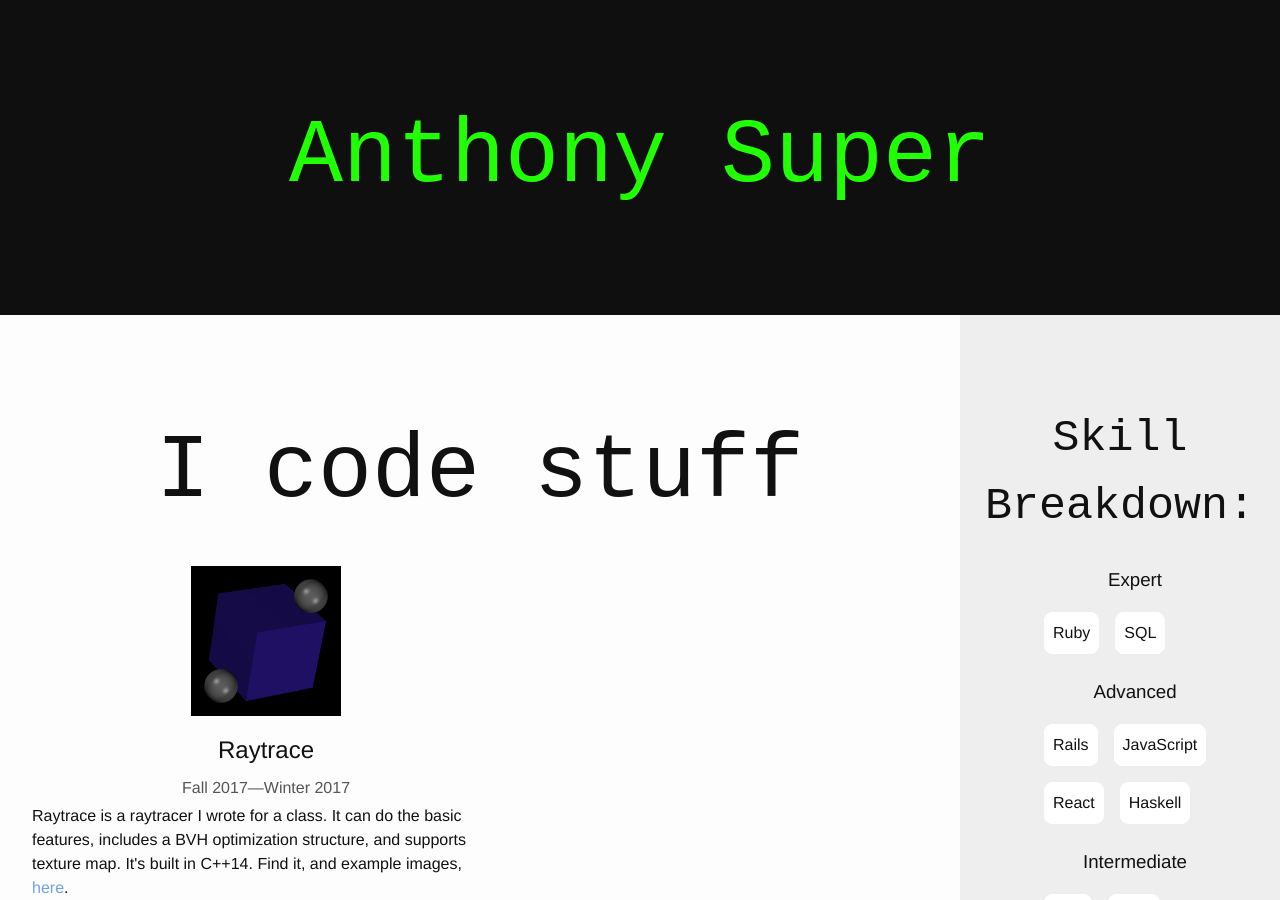
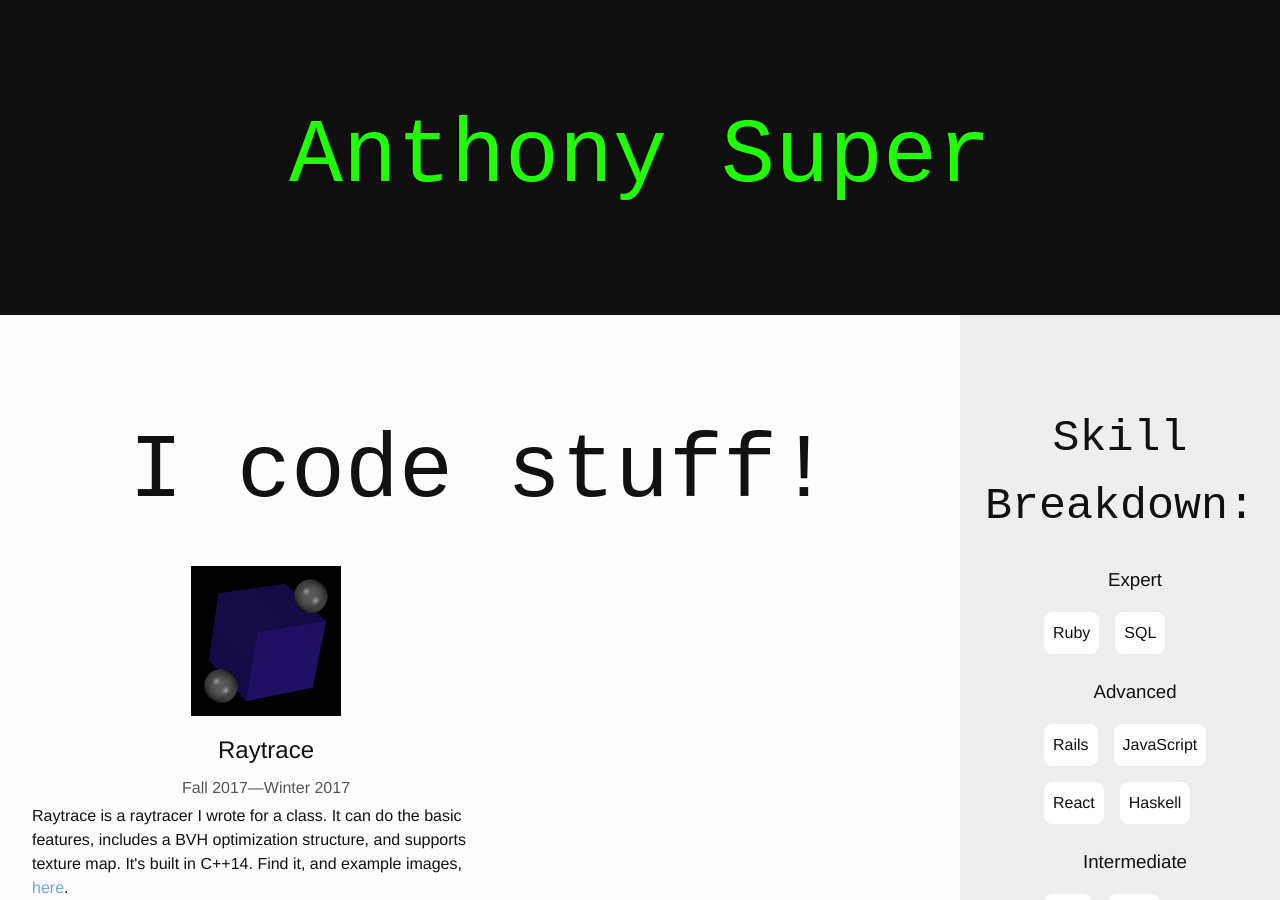
Before and after one commit to AnthonySuper/AnthonySuper.github.io, a Jekyll site: the page built from index.html, in a window 1280 px wide and 900 px high. Built offline with Jekyll 4.4.1, drawn with Linux system fonts in a browser that asks for light colours; nearby versions of some CDN libraries; a script that is not in the unit is left out.

Commit message:
Be more excited

```diff
--- a/index.html
+++ b/index.html
@@ -14,7 +14,7 @@ layout: home
   <section class="developer-container">
     <section class="developer-info" data-scroll-animate="color-in-black">
       <h2 data-scroll-animate="blur-in" class="big-center-title">
-        I code stuff
+        I code stuff!
       </h2>
 
       <div class="project-showcase">
```
